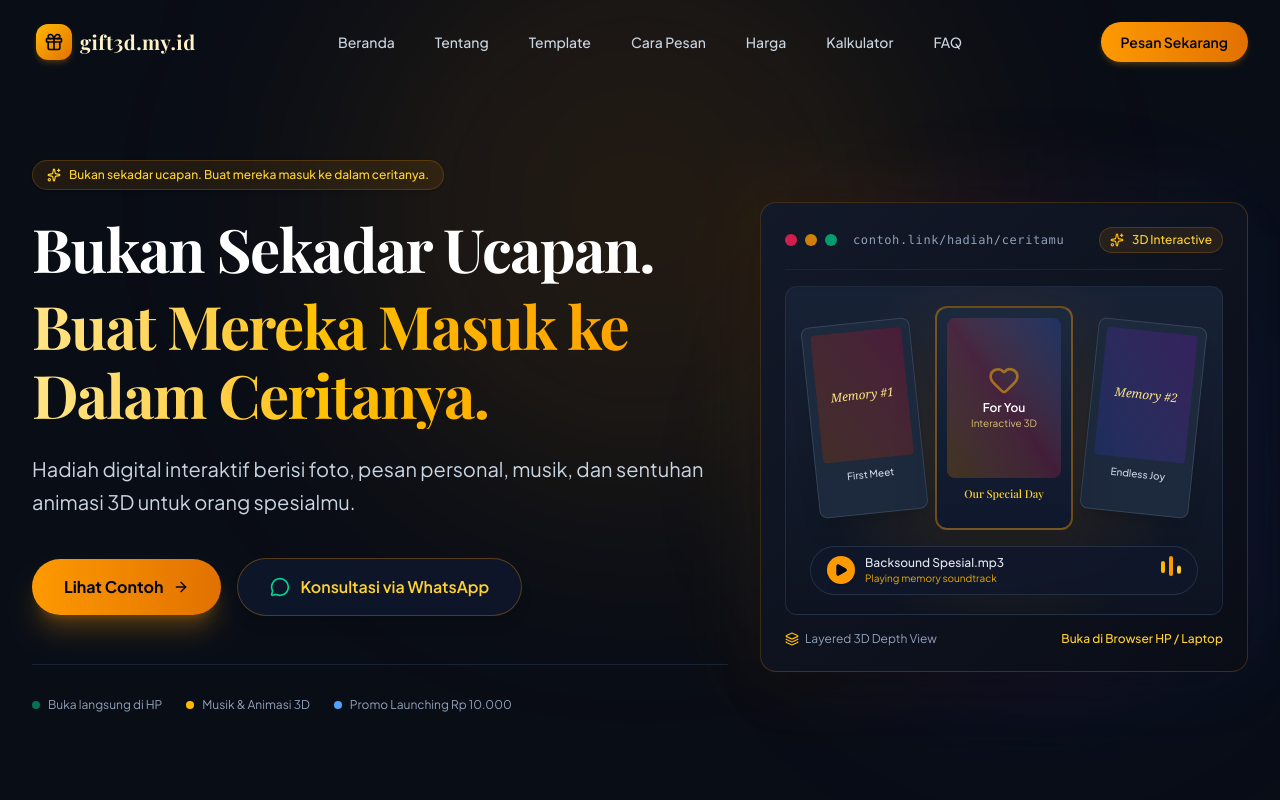
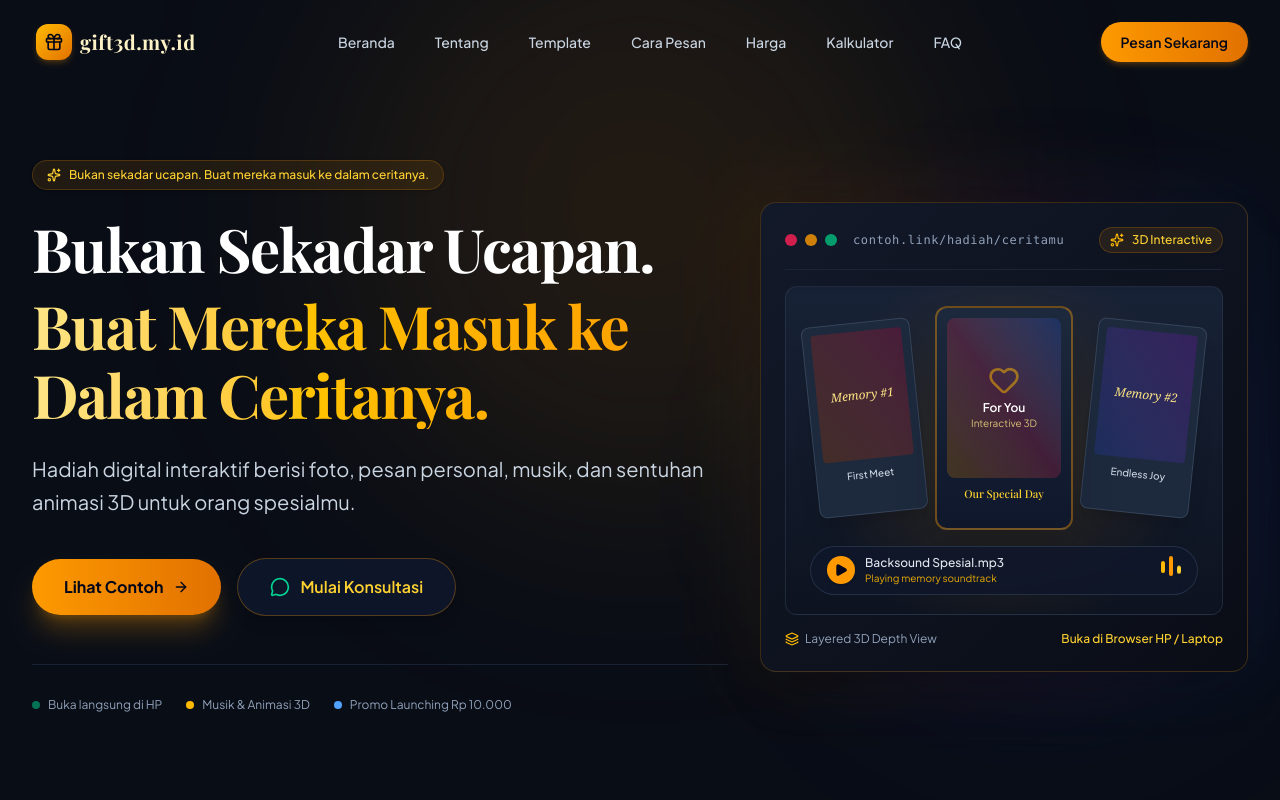
Before and after one commit to azka642422-cloud/web-3d-bisnis, a React (Vite) app: page / in a window 1280 px wide. Shown: the top 800 px of the page. Built offline with nearby package versions, Linux system fonts and the light colour scheme; a web font is replaced by a local one.

Commit message:
ux: route hero consultation through order form

```diff
--- a/src/components/Hero.tsx
+++ b/src/components/Hero.tsx
@@ -8,13 +8,6 @@ interface HeroProps {
 }
 
 export function Hero({ onOpenConsultation }: HeroProps) {
-  const handleWhatsAppHero = () => {
-    const text = encodeURIComponent(
-      `Halo, saya tertarik berkonsultasi mengenai pembuatan Web Hadiah 3D di ${siteConfig.brandName}.`
-    );
-    window.open(`https://wa.me/${siteConfig.whatsappNumber}?text=${text}`, '_blank');
-  };
-
   return (
     <section id="beranda" className="relative pt-32 pb-20 md:pt-40 md:pb-32 overflow-hidden">
       {/* Background radial lights */}
@@ -57,11 +50,11 @@ export function Hero({ onOpenConsultation }: HeroProps) {
               </a>
 
               <button
-                onClick={handleWhatsAppHero}
+                onClick={onOpenConsultation}
                 className="w-full sm:w-auto px-8 py-4 rounded-full bg-slate-900/90 hover:bg-slate-800 text-amber-300 border border-amber-500/30 hover:border-amber-500/60 font-semibold text-base transition-all flex items-center justify-center gap-2.5 shadow-lg"
               >
                 <MessageCircle className="w-5 h-5 text-emerald-400" />
-                <span>Konsultasi via WhatsApp</span>
+                <span>Mulai Konsultasi</span>
               </button>
             </div>
 
```
